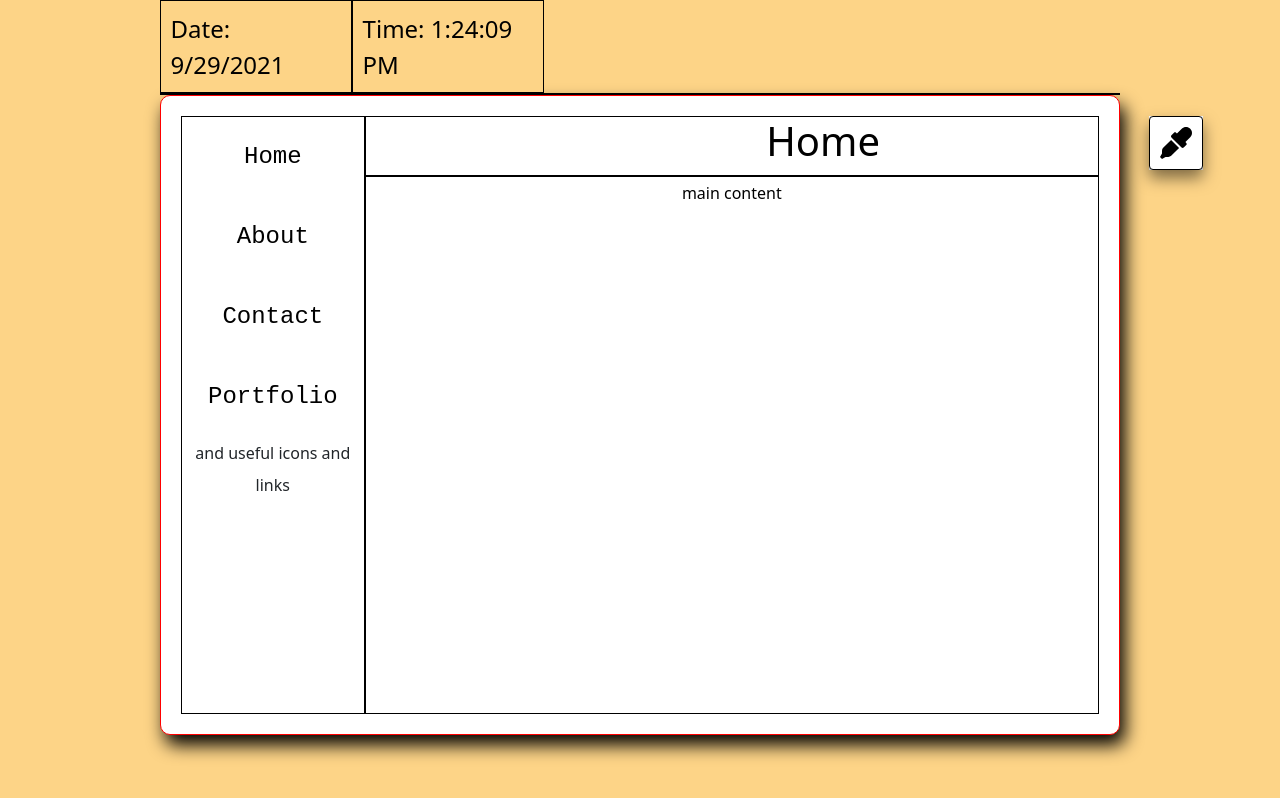
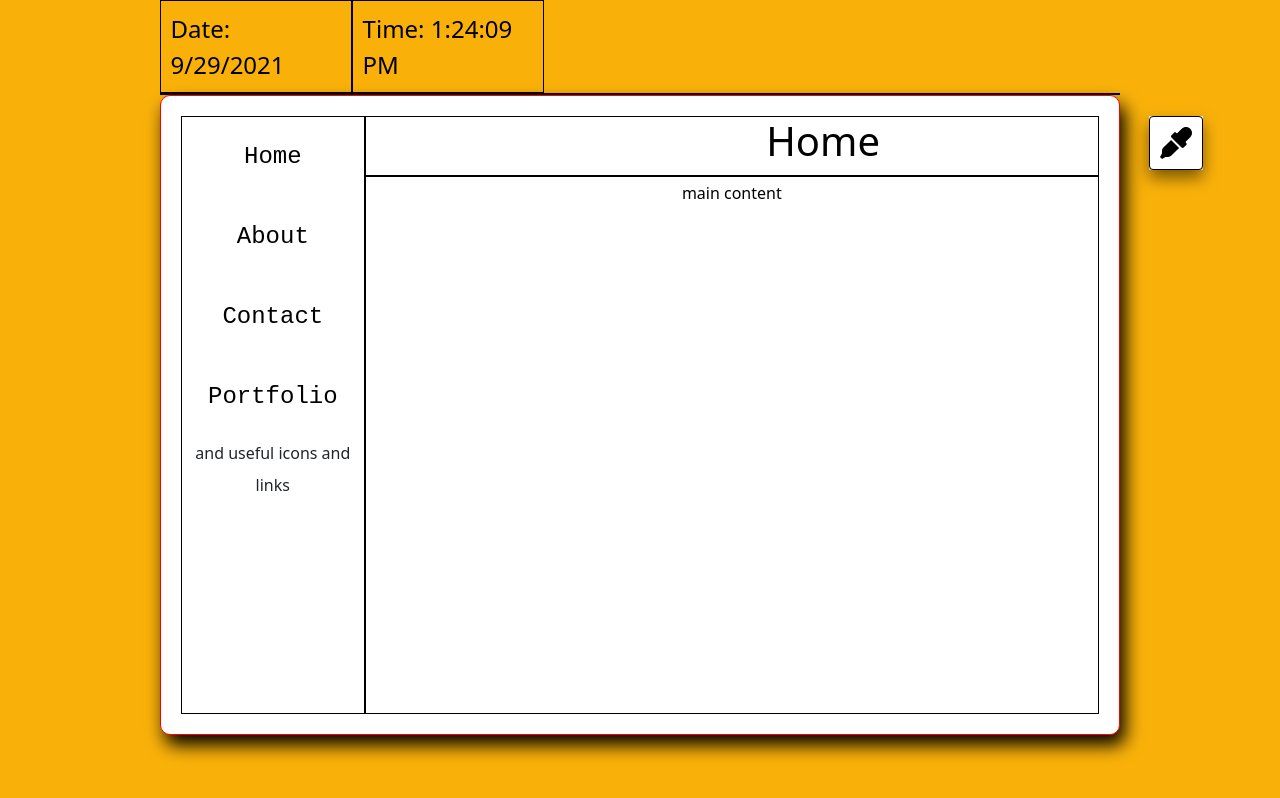
Before and after one commit to raseward14/Responsive-Portfolio, a React (Create React App) app in the folder client/: page / in a window 1280 px wide. Built offline with nearby package versions, Linux system fonts and the light colour scheme.

Commit message:
background color changes dynamically!

```diff
--- a/client/src/App.css
+++ b/client/src/App.css
@@ -1,9 +1,10 @@
-* {
+/* * {
     background-color: rgb(253, 212, 135);
-}
+} */
 
 /* .App {
     background-color: rgb(253, 212, 135);
+    height: 100vh;
 } */
 
 #page-body {
--- a/client/src/App.js
+++ b/client/src/App.js
@@ -1,5 +1,6 @@
 import './App.css';
 import React, { useState } from "react";
+import { CustomPicker } from 'react-color';
 
 // imports pages
 import Homepage from "./pages/Homepage";
@@ -15,17 +16,16 @@ import {
   BrowserRouter as Router,
   Route,
   Switch,
-  Redirect,
 } from "react-router-dom";
 
 function App() {
-  // const [backgroundColor, setBackgroundColor] = useState('')
+  const [backgroundColor, setBackgroundColor] = useState('#F9B10A')
   return (
     <Router>
-      <div className="App">
+      <div style={{backgroundColor: backgroundColor, height: '100vh'}}>
       <DateTime className="DateTime"></DateTime>
         <div id='page-body'>
-          <Ink className="Ink"></Ink>
+          <Ink className="Ink" setBackgroundColor={setBackgroundColor}></Ink>
           <Switch>
             <Route exact path="/" component={Homepage} />
             <Route path="/about" component={About} />
@@ -39,4 +39,4 @@ function App() {
   );
 };
 
-export default App;
+export default CustomPicker(App);
--- a/client/src/components/Ink/index.js
+++ b/client/src/components/Ink/index.js
@@ -4,9 +4,8 @@ import { FontAwesomeIcon } from '@fortawesome/react-fontawesome'
 import { faCoffee, faTint, faEyeDropper } from '@fortawesome/free-solid-svg-icons'
 
 // exports Ink dropdown
-const Ink = (props) => {
-    const colors = ['tomato', 'green', 'blue', 'orange', 'pink'];
-    const [currentcolor, setCurrentColor] = useState('tan')
+const Ink = ({ setBackgroundColor }) => {
+    const colors = ['tomato', 'green', 'blue', 'orange', 'pink', '#05F725'];
 
     // When the user clicks on the button, toggle between hiding and showing the dropdown content
     const inkFunction = () => {
@@ -14,28 +13,9 @@ const Ink = (props) => {
     };
 
     // When the user clicks a color, the background changes
-    const handleClick = async (color) => {
-        setCurrentColor(color);
-        console.log(currentcolor);
-        // switch(currentcolor) {
-        //     case 'tomato':
-        //         console.log('tomato');
-        //         break;
-        //     case 'green':
-        //         console.log('green');
-        //         break;
-        //     case 'blue':
-        //         console.log('blue');
-        //         break;
-        //     case 'orange':
-        //         console.log('orange');
-        //         break;
-        //     case 'pink':
-        //         console.log('pink');
-        //         break;
-        //     default:
-        //         console.log('tan');
-        // }
+    const handleClick = (color) => {
+        setBackgroundColor(color);
+        console.log(color);
     };
 
     // Close the dropdown menu if the user clicks outside of it **NOT WORKING**
--- a/package.json
+++ b/package.json
@@ -42,6 +42,7 @@
     "mongodb": "^3.6.11",
     "mongoose": "^5.13.8",
     "react": "^17.0.2",
+    "react-color": "^2.19.3",
     "react-dom": "^17.0.2",
     "react-router-dom": "^5.2.0",
     "reactstrap": "^8.9.0",
```
Also changed, not shown: 1 other file (tests, documents, lock files or other folders).
